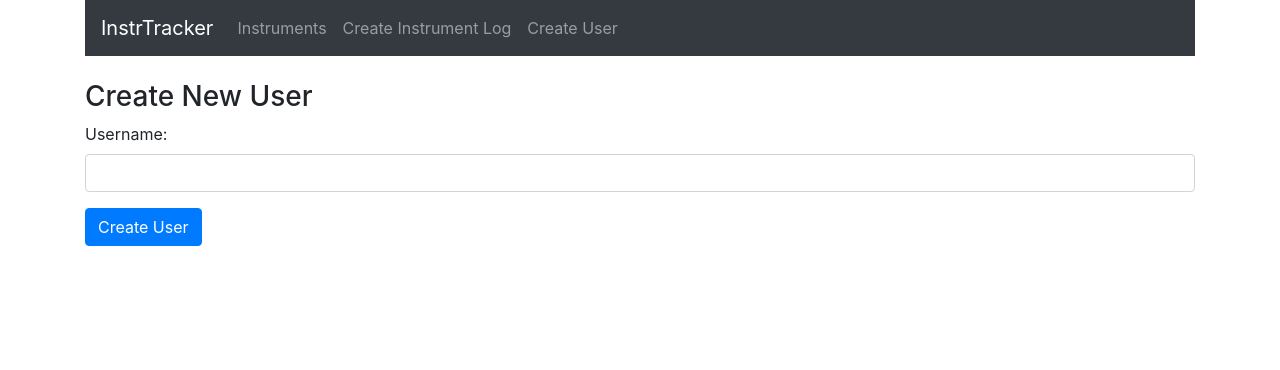
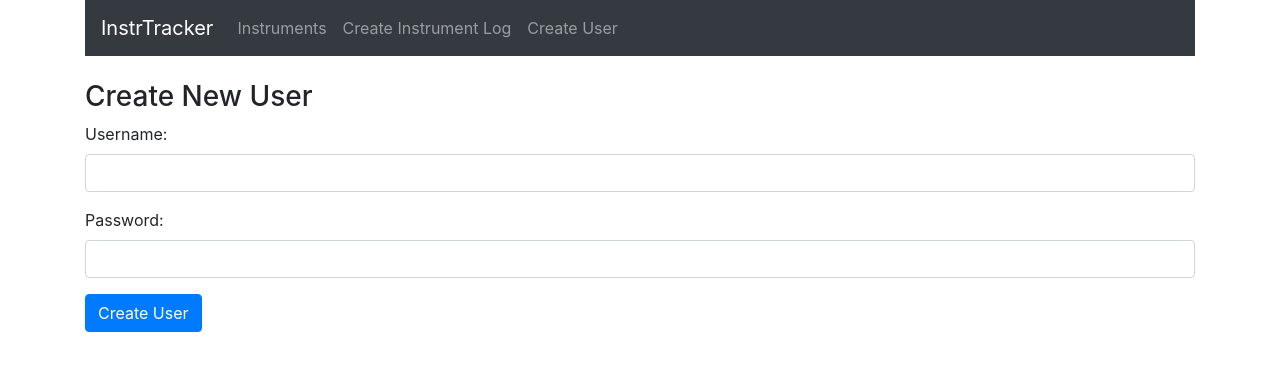
Before and after one commit to BradenMorley14/instrument_tracker, a React (Create React App) app in the folder instrument_tracker/: page /user in a window 1280 px wide. Shown: the top 370 px of the page. Built offline with nearby package versions, Linux system fonts and the light colour scheme.

Commit message:
Added borderline useless password functionality

```diff
--- a/instrument_tracker/src/components/create-user.component.js
+++ b/instrument_tracker/src/components/create-user.component.js
@@ -6,10 +6,12 @@
         super(props);
 
         this.onChangeUsername = this.onChangeUsername.bind(this);
+        this.onChangePassword = this.onChangePassword.bind(this);
         this.onSubmit = this.onSubmit.bind(this);
 
         this.state = {
-            username: '',   //  Add passwords later
+            username: '',
+            password: '',
         }
     }
 
@@ -19,11 +21,18 @@
         });
     }
 
+    onChangePassword(e) {
+        this.setState({
+            password: e.target.value
+        });
+    }
+
     onSubmit(e) {
         e.preventDefault();
 
         const user = {
             username: this.state.username,
+            password: this.state.password,
         }
 
         console.log(user);
@@ -32,7 +41,8 @@
             .then(res => console.log(res.data));
 
         this.setState({
-            username: ''
+            username: '',
+            password:''
         })
     }
 
@@ -51,6 +61,15 @@
                                />
                     </div>
                     <div className="form-group">
+                        <label>Password: </label>
+                        <input type="text"
+                               required
+                               className="form-control"
+                               value={this.state.password}
+                               onChange={this.onChangePassword}
+                        />
+                    </div>
+                    <div className="form-group">
                         <input type="submit" value="Create User" className="btn btn-primary" />
                     </div>
                 </form>
```
Also changed, not shown: 2 other files (tests, documents, lock files or other folders).
